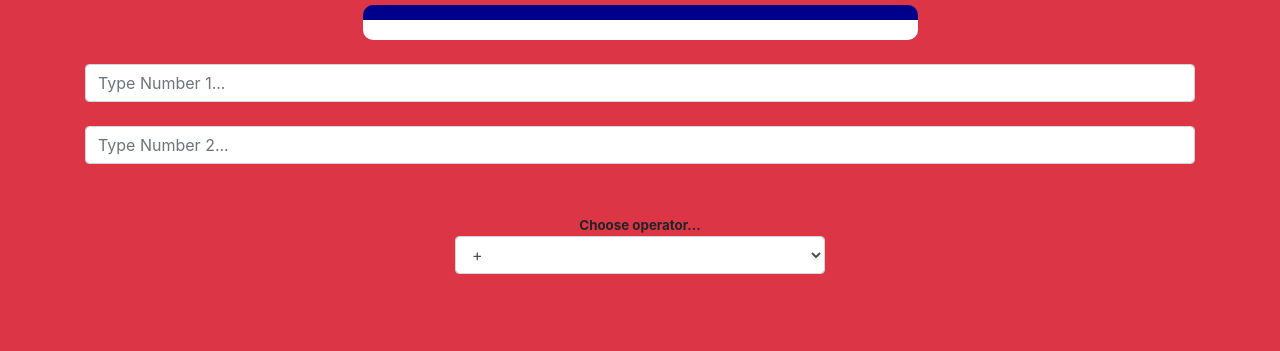
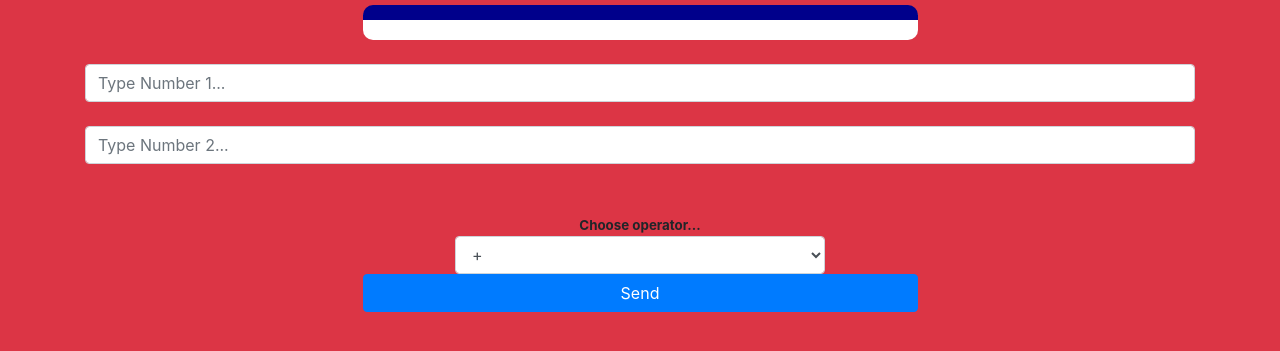
Before and after one commit to sriram0/project90, a plain HTML site: page play.html in a window 1280 px wide. Shown: the part 131-482 px from the top of the page. Drawn offline with nearby package versions, Linux system fonts and the light colour scheme.

Commit message:
Update play.html

```diff
--- a/play.html
+++ b/play.html
@@ -47,6 +47,7 @@
                 <option value="*">*</option>
                 <option value="/">/</option>
             </select>
+            <button class="btn btn-primary col-lg-6 col-md-8 col-sm-10 col-xs-10" onclick="send()">Send</button>
         </center>
     </body>
 </html>
```
